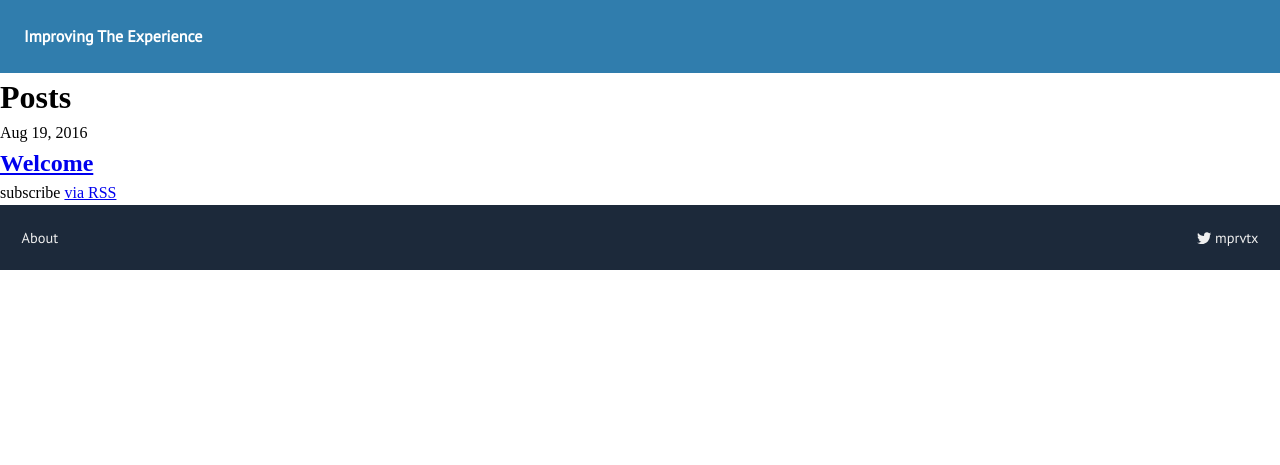
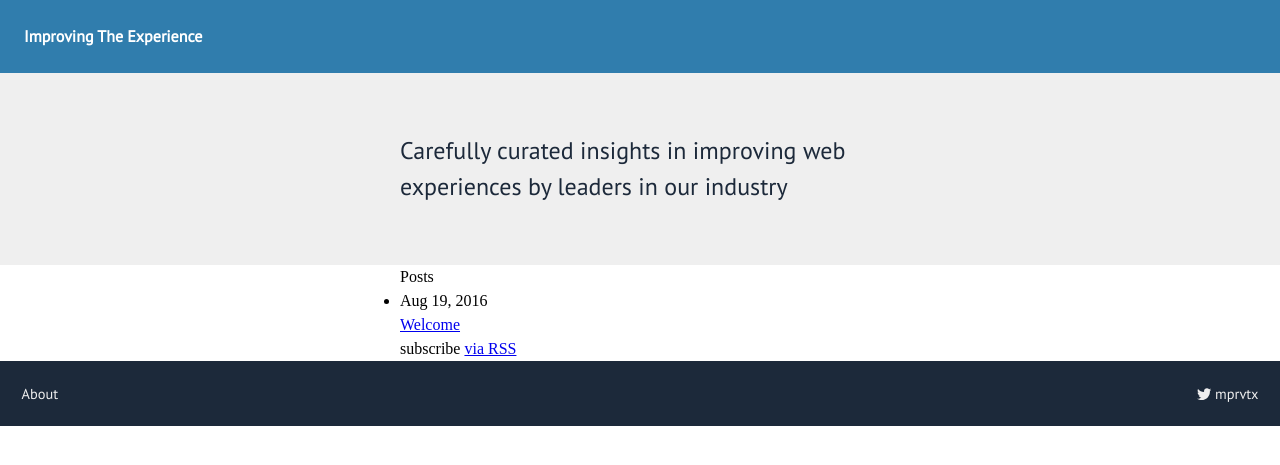
Before and after one commit to improvingtheexperience/improvingtheexperience.github.io, a Jekyll site: the page built from index.html, in a window 1280 px wide. Shown: the top 465 px of the page. Built offline with Jekyll 4.4.1, drawn with Linux system fonts in a browser that asks for light colours.

Commit message:
Add value proposition and style it.

```diff
--- a/_config.yml
+++ b/_config.yml
@@ -10,7 +10,7 @@ collections:
     output: true
 email: hello@improvingtheexperience.com
 description: Carefully curated insights in improving web experiences by leaders in
-  our industry.
+  our industry
 baseurl:
 url: http://improvingtheexperience.com
 twitter_username: mprvtx
--- a/_layouts/default.html
+++ b/_layouts/default.html
@@ -7,11 +7,7 @@
 
     {% include header.html %}
 
-    <div class="page-content">
-      <div class="wrapper">
-        {{ content }}
-      </div>
-    </div>
+    {{ content }}
 
     {% include footer.html %}
 
--- /dev/null
+++ b/_layouts/home.html
@@ -0,0 +1,11 @@
+---
+layout: default
+---
+
+<aside class="ite-valueprop">
+    <h2 class="ite-valueprop-text">{{ site.description }}</h2>
+</aside>
+
+<main class="ite-content">
+    {{ content }}
+</main>
--- a/_sass/_base.scss
+++ b/_sass/_base.scss
@@ -17,3 +17,17 @@
         text-decoration: underline;
     }
 }
+
+.ite-content {
+    margin: 0 auto;
+    max-width: 30em;
+}
+
+h1,
+h2,
+h3,
+h4,
+h5 {
+    font-size: 1em;
+    font-weight: normal;
+}
--- /dev/null
+++ b/_sass/components/_valueprop.scss
@@ -0,0 +1,12 @@
+.ite-valueprop {
+    background-color: $isabelline;
+    font-family: $title-font;
+    font-size: 1.5rem;
+    padding: 2.5em 0;
+}
+
+.ite-valueprop-text {
+    color: $yankees-blue;
+    margin: 0 auto;
+    max-width: 20em;
+}
--- a/css/main.scss
+++ b/css/main.scss
@@ -9,5 +9,6 @@
     "variables/fonts",
     "base",
     "components/header",
-    "components/footer"
+    "components/footer",
+    "components/valueprop"
 ;
--- a/index.html
+++ b/index.html
@@ -1,5 +1,5 @@
 ---
-layout: default
+layout: home
 ---
 
 <div class="home">
```
